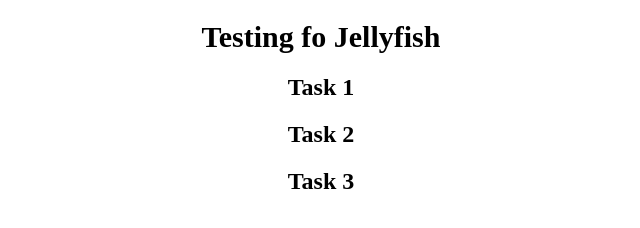
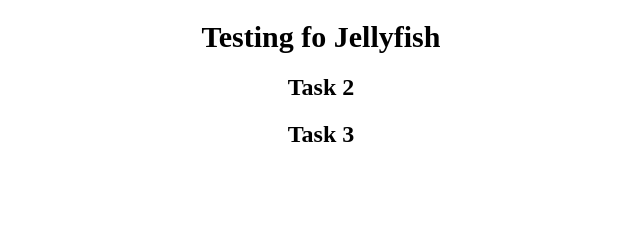
Before and after one commit to Oleksandr58/testing-jellyfish, a plain HTML site: page index.html in a window 1280 px wide. Shown: the full height of the page, 319-959 px from the left. Drawn offline with Linux system fonts and the light colour scheme.

Commit message:
Comment Task 1

```diff
--- a/index.html
+++ b/index.html
@@ -8,7 +8,7 @@
 
   <body>
   <h1 class="title">Testing fo Jellyfish</h1>
-  <a href="task1.html"><h2 class="subtitle">Task 1</h2></a>
+<!--   <a href="task1.html"><h2 class="subtitle">Task 1</h2></a> -->
   <a href="task2.html"><h2 class="subtitle">Task 2</h2></a>
   <a href="task3.html"><h2 class="subtitle">Task 3</h2></a>
 
```
